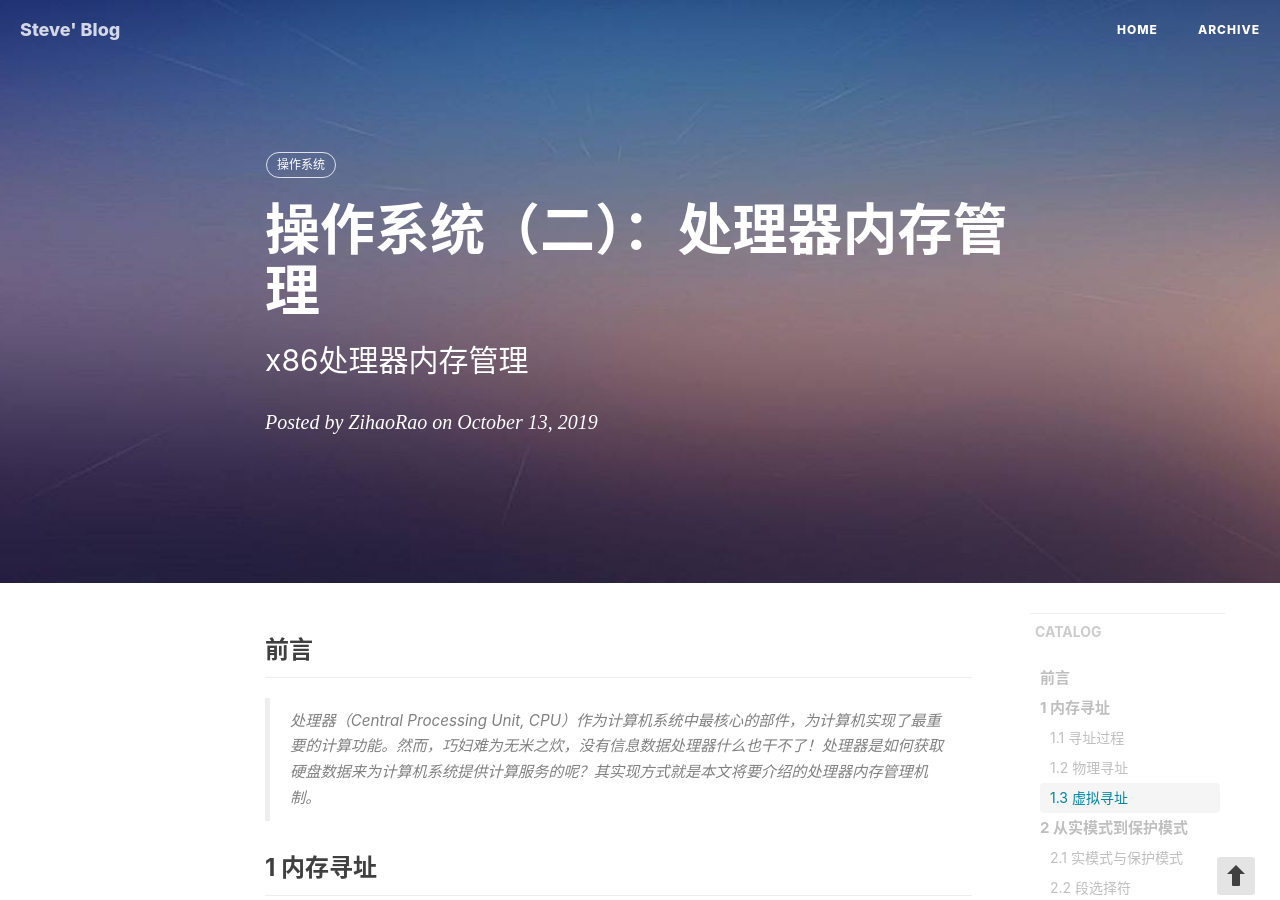
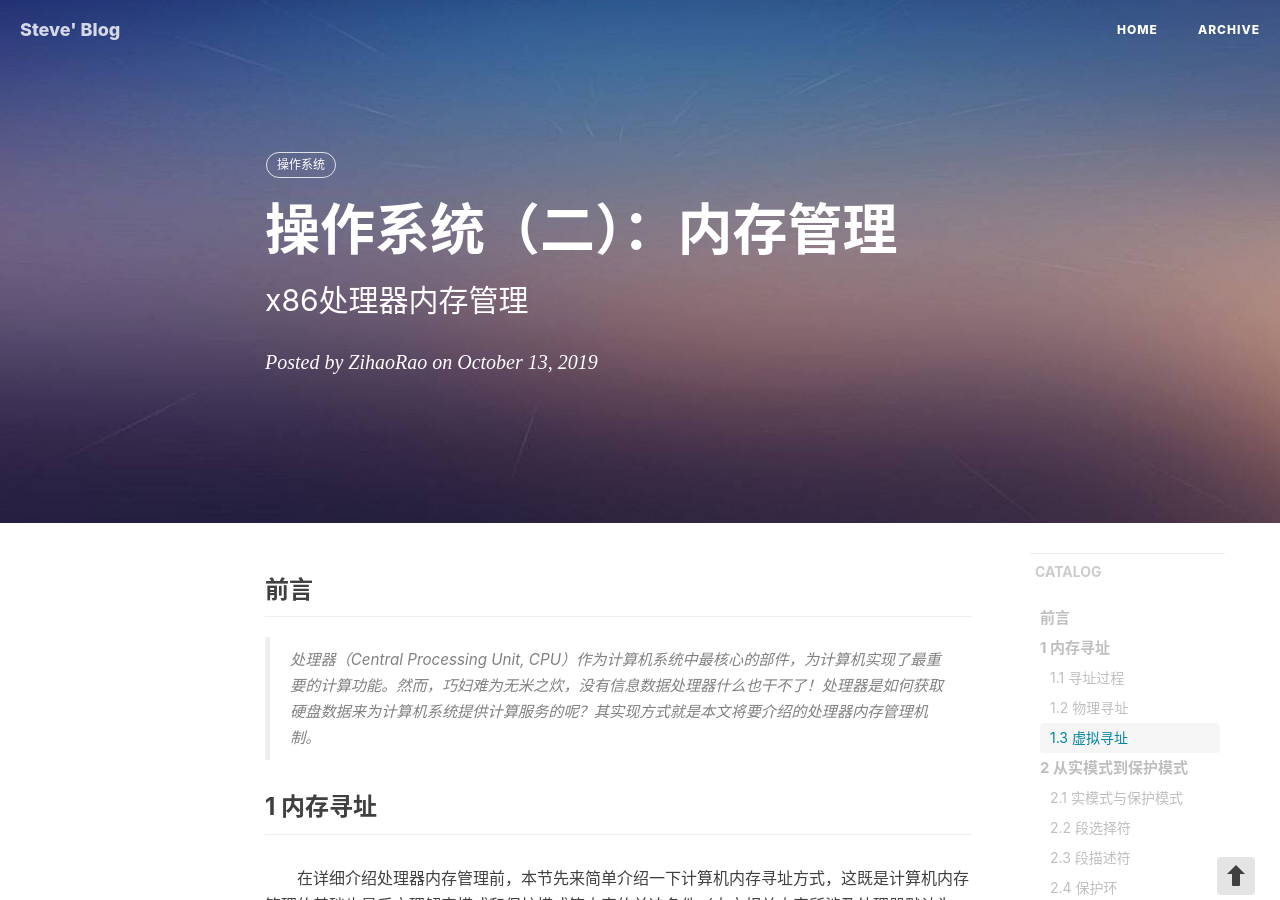
Before and after one commit to SteveRao/steverao.github.io, a Jekyll site: the page built from _posts/2019-10-11-memory-management-of-cpu.md, in a window 1280 px wide and 900 px high. Built offline with Jekyll 4.4.1, drawn with Linux system fonts in a browser that asks for light colours; nearby versions of some CDN libraries; comment, search, counter and statistics services are not loaded.

Commit message:
_posts: modify article title

```diff
--- a/_posts/2019-10-11-memory-management-of-cpu.md
+++ b/_posts/2019-10-11-memory-management-of-cpu.md
@@ -1,6 +1,6 @@
 ---
 layout:     post
-title:      "操作系统（二）：处理器内存管理"
+title:      "操作系统（二）：内存管理"
 subtitle:   "x86处理器内存管理"
 date:       2019-10-13
 author:     "ZihaoRao"
```
